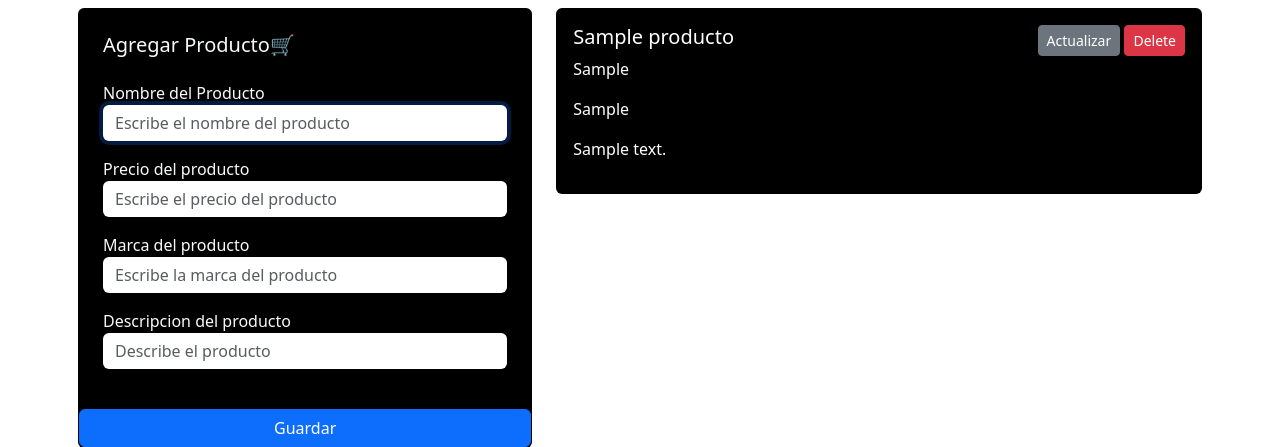
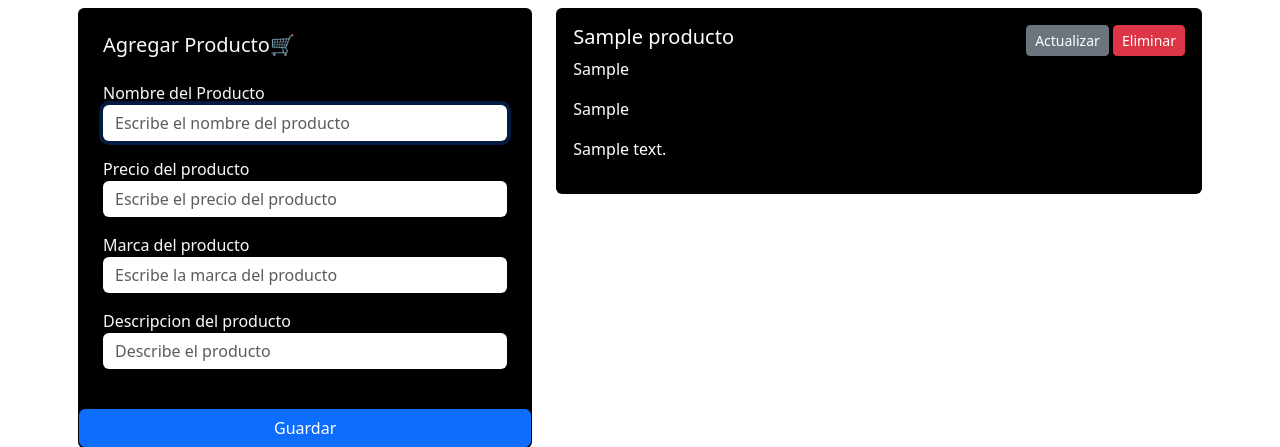
Before and after one commit to andresinpa/ConsumiendoWebService2.0, a Flask app: page / in a window 1280 px wide. Shown: the part 56-503 px from the top of the page. Run offline with Flask 3, Linux system fonts and the light colour scheme; tables that the repository leaves empty hold one stand-in row (values such as "Sample post").

Commit message:
Cambios finales, apariencia y estilos de la interfaz, CRUD completo.

```diff
--- a/app.py
+++ b/app.py
@@ -5,7 +5,8 @@ from flask_sqlalchemy import SQLAlchemy
 app = Flask(__name__)
 
 app.secret_key = "secret key"
-app.config['SQLALCHEMY_DATABASE_URI'] = 'mysql://root@localhost/productosbd'
+app.config['SQLALCHEMY_DATABASE_URI'] = 'mysql://u3cxcelzhxt9xtos:DiEB2jQOnqztF6ubC6Gk@bupauath6phqcmgrvfr8-mysql.services.clever-cloud.com/bupauath6phqcmgrvfr8'
+#app.config['SQLALCHEMY_DATABASE_URI'] = 'mysql://root@localhost/productosbd'
 app.config['SQLALCHEMY_TRACK_MODIFICATIONS'] = False
 
 
--- a/templates/index.html
+++ b/templates/index.html
@@ -16,7 +16,7 @@
                     <h5>{{producto.nombreProducto}}</h5>
                     <div>
                         <a href="{{ url_for('productos.update_producto', id=producto.id) }}" class="btn btn-secondary btn-sm rounded=1 text-white" >Actualizar</a>
-                        <a href="{{ url_for('productos.delete_producto', id=producto.id) }}" class="btn btn-danger btn-sm rounded=1">Delete</a>
+                        <a href="{{ url_for('productos.delete_producto', id=producto.id) }}" class="btn btn-danger btn-sm rounded=1">Eliminar</a>
                     </div>
                 </div>
                 <p>{{producto.precio}}</p>
```
